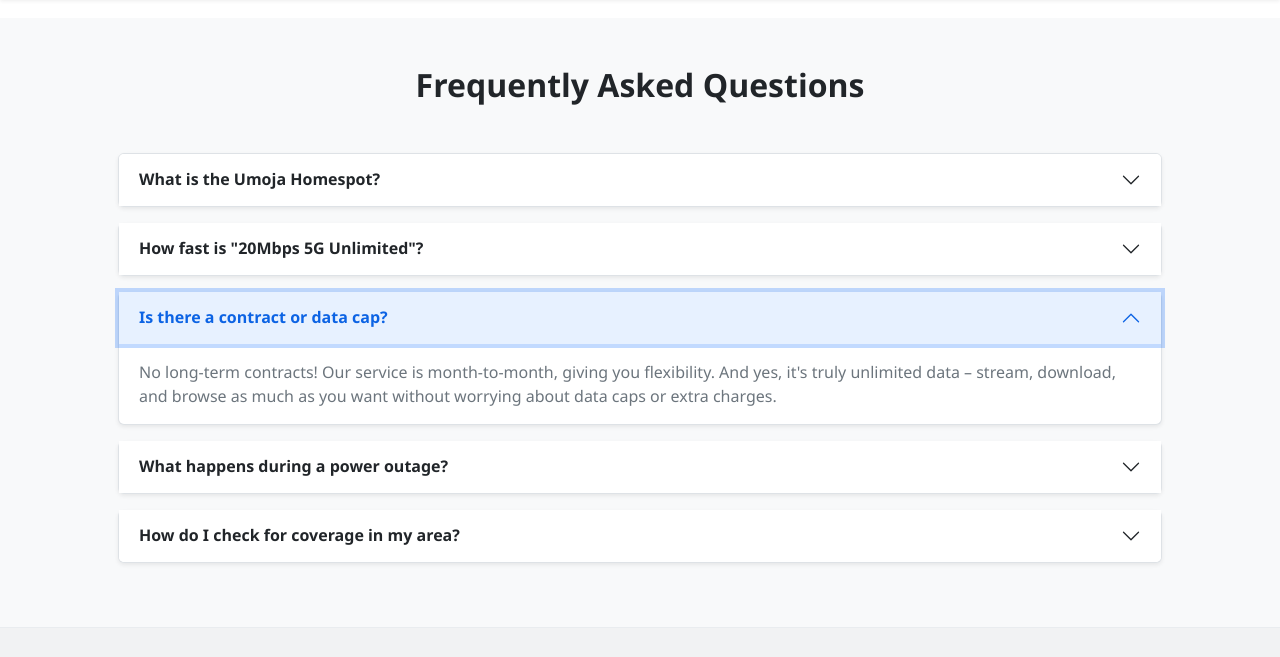
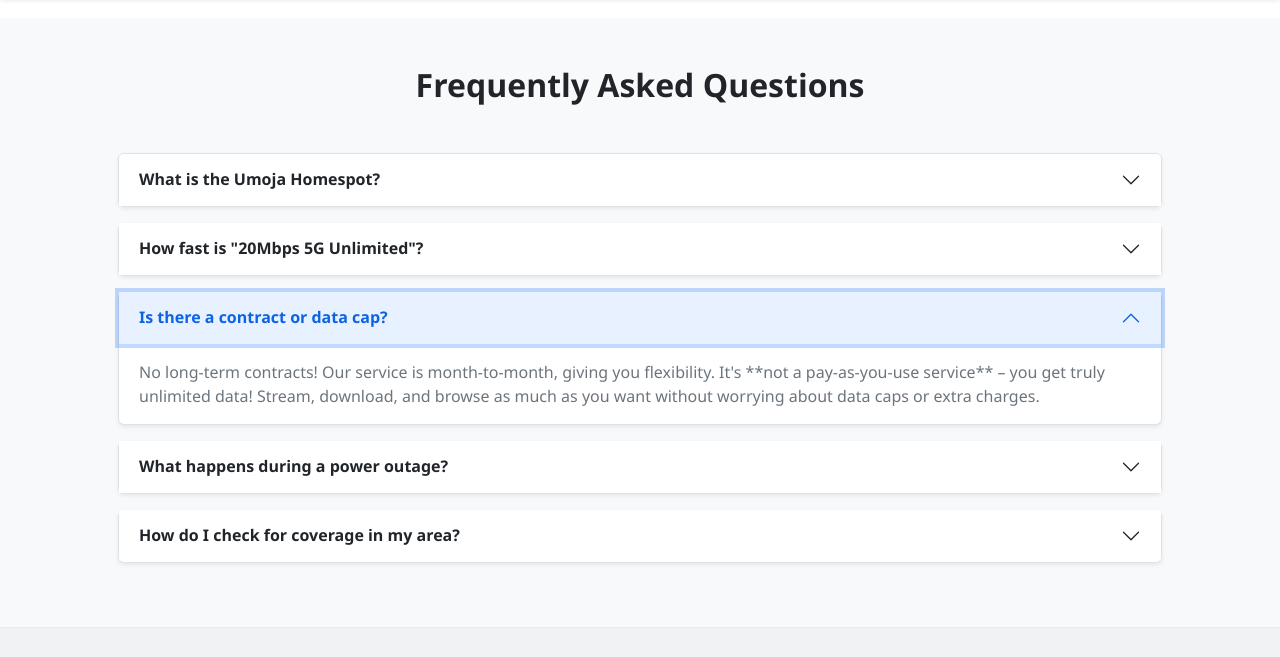
Before and after one commit to TmanScript/umoja, a plain HTML site: page index.html in a window 1280 px wide. Both pictures are taken after a click on the button "Is there a contract or data cap?". Shown: the part 1461-2118 px from the top of the page. Drawn offline with nearby package versions, Linux system fonts and the light colour scheme.

Commit message:
fixed faqs

```diff
--- a/index.html
+++ b/index.html
@@ -307,10 +307,10 @@
                         </button>
                     </h2>
                     <div id="collapseThree" class="accordion-collapse collapse" aria-labelledby="headingThree" data-bs-parent="#faqAccordion">
-                        <div class="accordion-body text-muted">
-                            No long-term contracts! Our service is month-to-month, giving you flexibility. And yes, it's truly unlimited data – stream, download, and browse as much as you want without worrying about data caps or extra charges.
-                        </div>
-                    </div>
+    <div class="accordion-body text-muted">
+        No long-term contracts! Our service is month-to-month, giving you flexibility. It's **not a pay-as-you-use service** – you get truly unlimited data! Stream, download, and browse as much as you want without worrying about data caps or extra charges.
+    </div>
+</div>
                 </div>
 
                 <!-- You can add more FAQ items here following the same structure -->
```
